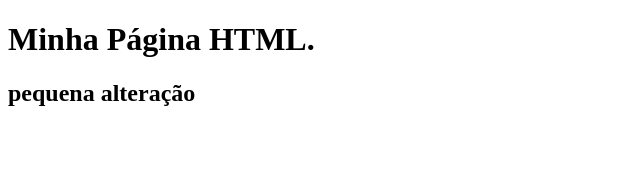
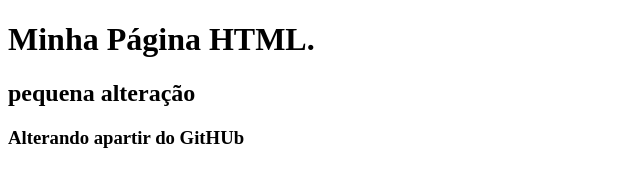
Before and after one commit to alelessa82/gama-no-github, a plain HTML site: page index.html in a window 1280 px wide. Shown: the whole page, without its empty margins (0-640 px from the left). Drawn offline with Linux system fonts and the light colour scheme.

Commit message:
Alteração apartir do GitHub

```diff
--- a/index.html
+++ b/index.html
@@ -6,6 +6,7 @@
 <body>
 	<h1>Minha Página HTML.</h1>
 	<h2> pequena alteração</h2>
+	<h3>Alterando apartir do GitHUb</h3>
 
 </body>
 </html>
```
